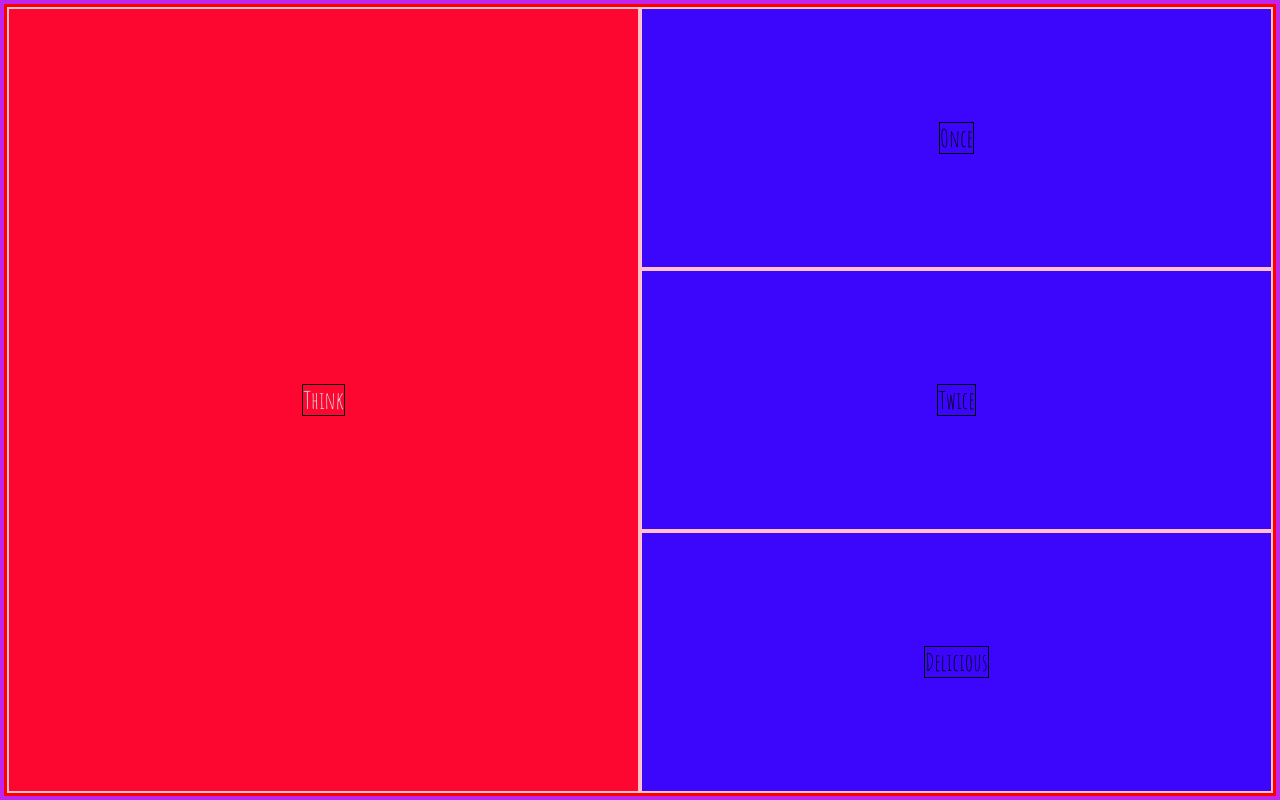
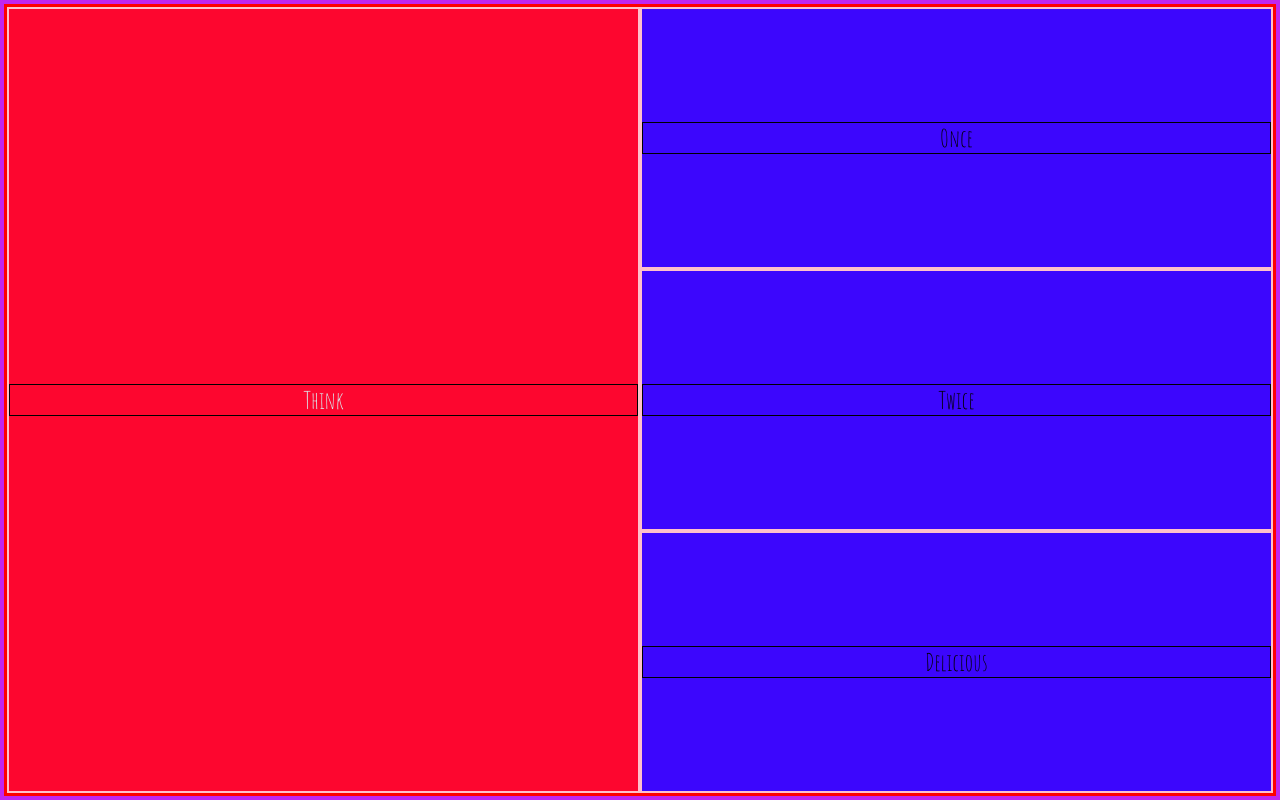
Before and after one commit to anderson-ca/verbose-bassoon, a Next.js app: page / in a window 1280 px wide. Built offline with nearby package versions, Linux system fonts and the light colour scheme.

Commit message:
add mouse movent tracking with useRef hook

```diff
--- a/components/HeroAnimation.jsx
+++ b/components/HeroAnimation.jsx
@@ -1,17 +1,51 @@
-import { useState, useEffect } from 'react';
+import { useState, useEffect, useRef } from 'react';
 
 const HeroAnimatedText = () => {
+  const ref = useRef(null);
+
   const [slow, setSlow] = useState([]);
   const [fast, setFast] = useState([]);
+  const [mouseX, setMouseX] = useState(0)
 
+  useEffect(() => {
+    setSlow([...document.getElementsByClassName("slow")]);
+    setFast([...document.getElementsByClassName("spanFast")]);
 
+    ref.current.addEventListener("mousemove", (e) => {
+      console.log('my shit works', e.pageX);
+    })
 
+  }, [])
+
+  const trackMousePostion = (e) => {
+    console.log("mouse here: ", e.pageX);
+    console.log("window width --> ", window.innerWidth)
+    setMouseX(e.pageX)
+    console.log('bitchin!', mouseX);
+  }
+
+  const handleMouseMovement = (e) => {
+
+    let trial = document.getElementById("trial")
+    // let normalizedPosition = e.pageX / (window.innerWidth / 2) -1;
+    // let speedSlow = 100 * normalizedPosition;
+    // let speedFast = 200 * normalizedPosition;
+    // console.log(speedSlow, speedFast, normalizedPosition, slow);
+
+    // slow.forEach((element) => {
+    //   element.style.transform = `translateX(${speedSlow}px)`;
+    // });
+
+    // fast.forEach((element) => {
+    //   element.style.transform = `translateX(${speedFast}px)`;
+    // });
+  }
 
   return (
-    <div className="animated-text-wrapper">
+    <div ref={ref} className="animated-text-wrapper">
       <div className="line left">
         <div className="content">
-          <span className="spanSlow">Think</span>
+          <span className="slow">Think</span>
         </div>
       </div>
       <div className="line right">
--- a/styles/globals.css
+++ b/styles/globals.css
@@ -84,6 +84,9 @@ a:hover {
 
 .content {
     border: solid 1px black;
+    width: 100%;
+    text-align: center;
+    /* transform: translateX(50px); */
 }
 
 .left,
```
